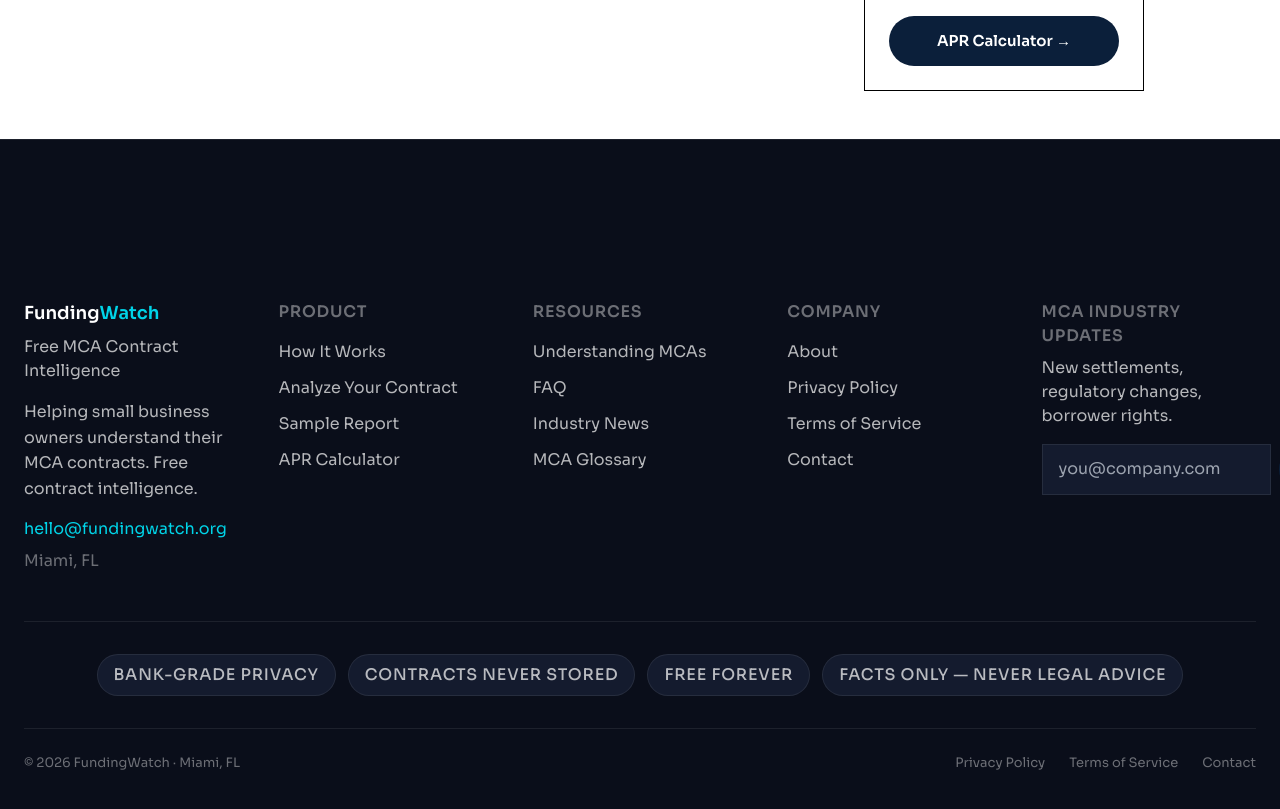
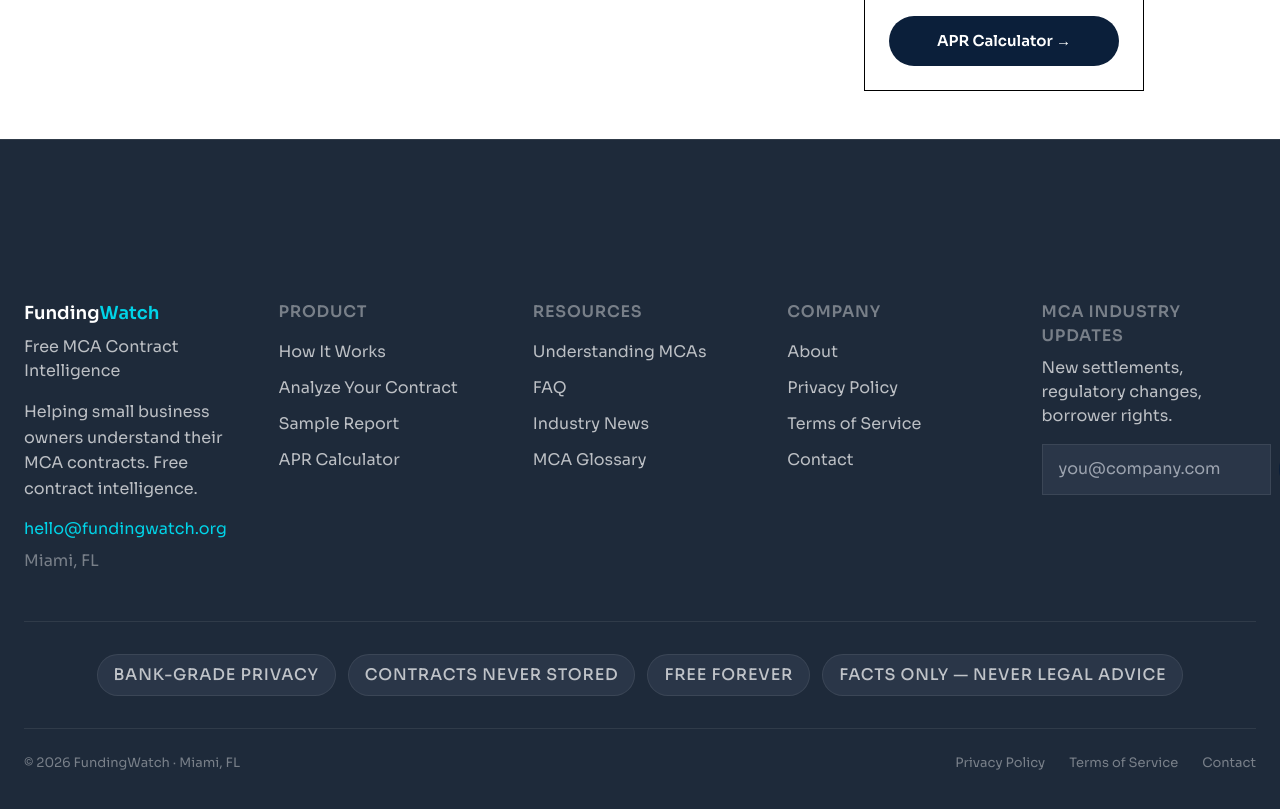
Before and after one commit to tchogorian/fundingwatch, a Next.js app: page /blog in a window 1280 px wide. Shown: the part 1520-2329 px from the top of the page. Built offline with nearby package versions, Linux system fonts and the light colour scheme.

Commit message:
design update

```diff
--- a/src/app/globals.css
+++ b/src/app/globals.css
@@ -7,9 +7,9 @@
 :root {
   /* Backgrounds */
   --bg-hero:        #1060C8;
-  --bg-dark:        #0A0E1A;
-  --bg-dark-2:      #0D1425;
-  --bg-dark-card:   #141B2E;
+  --bg-dark:        #1E2A3A;
+  --bg-dark-2:      #243044;
+  --bg-dark-card:   #2A3648;
   --bg-light:       #F7F9FC;
   --bg-white:       #FFFFFF;
 
@@ -26,7 +26,7 @@
   --grad-blue-teal: linear-gradient(135deg, #1060C8 0%, #0AABB8 100%);
   --grad-purple-blue: linear-gradient(135deg, #7B3FE4 0%, #1060C8 100%);
   --grad-teal-green: linear-gradient(135deg, #0AABB8 0%, #4AE880 100%);
-  --grad-dark: linear-gradient(180deg, #0A0E1A 0%, #0D1425 100%);
+  --grad-dark: linear-gradient(180deg, #1E2A3A 0%, #243044 100%);
 
   /* Text on dark */
   --on-dark-1:  #FFFFFF;
@@ -88,7 +88,7 @@
 }
 
 .section-dark-grad {
-  background: linear-gradient(160deg, #0F0A2A 0%, #0A1E5C 50%, #081830 100%);
+  background: linear-gradient(160deg, #2A3654 0%, #1E3A6E 50%, #1E3A5C 100%);
   color: var(--on-dark-1);
 }
 
@@ -121,13 +121,13 @@
 
 /* CTA gradient (blue → teal) */
 .cta-section {
-  background: linear-gradient(135deg, #0A1E5C 0%, #1060C8 50%, #0AABB8 100%);
+  background: linear-gradient(135deg, #1E3A6E 0%, #1060C8 50%, #0AABB8 100%);
   color: var(--on-dark-1);
 }
 
 /* ========== STATS BAR (Plaid: gradient bar + white boxes) ========== */
 .stats-bar {
-  background: linear-gradient(160deg, #0F0A2A 0%, #0A1E5C 50%, #081830 100%);
+  background: linear-gradient(160deg, #2A3654 0%, #1E3A6E 50%, #1E3A5C 100%);
   border-top: none;
   border-bottom: none;
   padding: 48px 0;
@@ -856,27 +856,31 @@ h3 {
   justify-content: center;
   min-height: 200px;
   padding: 48px 32px;
-  background: var(--bg-light);
-  border: 2px dashed var(--border-light);
-  border-radius: 14px;
+  background: var(--bg-white);
+  border: 2px dashed #94A3B8;
+  border-radius: 20px;
   cursor: pointer;
   transition: all 200ms;
+  box-shadow: 0 4px 24px rgba(0, 0, 0, 0.06), 0 0 0 1px rgba(0, 0, 0, 0.04);
 }
 .upload-zone:hover {
   border-color: var(--accent-teal);
-  background: rgba(10, 171, 184, 0.06);
-  box-shadow: var(--shadow-card);
+  background: rgba(10, 171, 184, 0.04);
+  box-shadow: 0 8px 32px rgba(10, 171, 184, 0.12), 0 0 0 2px rgba(10, 171, 184, 0.2);
 }
 .upload-zone.drag-over {
   border-color: var(--accent-teal);
   border-style: solid;
+  border-width: 2px;
   background: rgba(10, 171, 184, 0.08);
-  box-shadow: var(--shadow-card);
+  box-shadow: 0 12px 40px rgba(10, 171, 184, 0.15), 0 0 0 2px var(--accent-teal);
   transform: scale(1.01);
 }
 .upload-zone.has-error {
   border-color: var(--danger);
+  border-style: solid;
   background: var(--danger-bg);
+  box-shadow: 0 4px 24px rgba(229, 72, 77, 0.1);
 }
 .upload-icon {
   color: var(--accent-teal);
@@ -886,13 +890,13 @@ h3 {
 .upload-label {
   font-family: var(--font-body);
   font-size: 1.125rem;
-  font-weight: 500;
-  color: var(--text-dark-1);
+  font-weight: 600;
+  color: var(--on-light-1);
   margin-top: 16px;
 }
 .upload-sublabel {
-  font-size: 0.8rem;
-  color: var(--text-dark-3);
+  font-size: 0.875rem;
+  color: var(--on-light-3);
   margin-top: 6px;
 }
 .upload-browse {
@@ -900,6 +904,57 @@ h3 {
   text-decoration: underline;
   text-underline-offset: 3px;
   cursor: pointer;
+  margin-top: 12px;
+}
+/* ========== ACCORDION / FAQ / MCA EDUCATION CARDS ========== */
+.accordion-card {
+  background: var(--bg-white);
+  border: 1px solid var(--border-light);
+  border-radius: 16px;
+  box-shadow: 0 2px 12px rgba(0, 0, 0, 0.06);
+  overflow: hidden;
+  transition: box-shadow 200ms, border-color 200ms;
+}
+.accordion-card:hover {
+  box-shadow: 0 4px 20px rgba(0, 0, 0, 0.08);
+  border-color: #CBD5E1;
+}
+.accordion-card button {
+  width: 100%;
+  text-align: left;
+  padding: 18px 20px;
+  font-size: 16px;
+  font-weight: 600;
+  color: var(--on-light-1);
+  background: var(--bg-white);
+  border: none;
+  cursor: pointer;
+  display: flex;
+  align-items: center;
+  justify-content: space-between;
+  gap: 12px;
+  transition: background 150ms;
+}
+.accordion-card button:hover {
+  background: var(--bg-light);
+}
+.accordion-card .accordion-body {
+  border-top: 1px solid var(--border-light);
+  padding: 16px 20px 20px;
+  font-size: 16px;
+  line-height: 1.65;
+  color: var(--on-light-2);
+}
+/* Section eyebrow + title visibility (light sections) */
+.section-light .eyebrow,
+.section-white .eyebrow {
+  color: var(--accent-blue);
+}
+.section-light .section-heading,
+.section-white .section-heading {
+  color: var(--on-light-1);
+  font-size: clamp(1.5rem, 2.5vw, 2.25rem);
+  font-weight: 700;
   margin-top: 12px;
 }
 .upload-file-preview {
--- a/src/components/AboutFundingWatch.tsx
+++ b/src/components/AboutFundingWatch.tsx
@@ -15,11 +15,12 @@ export default function AboutFundingWatch() {
       <div className="section-inner mx-auto max-w-[1280px] px-4 sm:px-6">
         <div className="grid grid-cols-1 gap-12 lg:grid-cols-2 lg:items-center">
           <FadeIn className="lg:order-1">
-            <p className="eyebrow">OUR MISSION</p>
-            <h2 className="mt-3 text-3xl font-semibold leading-tight" style={{ color: "var(--color-text-primary)" }}>
-              Transparency for Every Business Owner
-            </h2>
-            <div className="mt-6 max-w-[520px] space-y-6 text-[var(--text-base)] leading-[1.8]" style={{ color: "var(--color-text-primary)" }}>
+            <div className="mission-block rounded-2xl border border-[var(--border-light)] bg-[var(--bg-light)] p-8 shadow-[0_2px_16px_rgba(0,0,0,0.06)] md:p-10">
+              <p className="eyebrow">OUR MISSION</p>
+              <h2 className="mt-3 text-3xl font-semibold leading-tight" style={{ color: "var(--color-text-primary)" }}>
+                Transparency for Every Business Owner
+              </h2>
+              <div className="mt-6 max-w-[520px] space-y-6 text-[var(--text-base)] leading-[1.8]" style={{ color: "var(--color-text-primary)" }}>
               <p>
                 The merchant cash advance industry processes over $12 billion every year. For many small businesses, an MCA is the fastest — sometimes the only — way to access working capital. But speed comes at a cost that most borrowers never fully understand.
               </p>
@@ -38,6 +39,7 @@ export default function AboutFundingWatch() {
                 </div>
               ))}
             </div>
+            </div>
           </FadeIn>
           <FadeIn delay={100} className="relative hidden lg:order-2 lg:block">
             <div className="flex justify-center">
--- a/src/components/MCAIndustrySpotlight.tsx
+++ b/src/components/MCAIndustrySpotlight.tsx
@@ -29,8 +29,8 @@ export default function MCAIndustrySpotlight() {
     <section className="section-dark" aria-label="Industry news">
       <div className="section-inner mx-auto max-w-[1280px] px-4 sm:px-6">
         <FadeIn>
-          <p className="eyebrow text-center" style={{ color: "var(--accent-cyan)" }}>INDUSTRY NEWS</p>
-          <h2 className="section-title text-center" style={{ color: "var(--on-dark-1)" }}>
+          <p className="eyebrow text-center text-[var(--accent-cyan)] font-semibold tracking-widest">INDUSTRY NEWS</p>
+          <h2 className="section-title text-center mt-2" style={{ color: "var(--on-dark-1)" }}>
             What&apos;s Happening in the MCA Industry
           </h2>
           <p className="mt-4 text-center text-[var(--text-base)]" style={{ color: "var(--on-dark-2)" }}>
--- a/src/components/UploadSection.tsx
+++ b/src/components/UploadSection.tsx
@@ -86,9 +86,9 @@ export default function UploadSection({
       className="section-light reveal"
       aria-label="Upload your contract"
     >
-      <div className="section-inner mx-auto max-w-[var(--max-width-narrow)] px-4 sm:px-6">
+      <div className="section-inner mx-auto max-w-[640px] px-4 sm:px-6">
         <p className="eyebrow text-center">ANALYZE YOUR CONTRACT</p>
-        <h2 className="mt-3 text-center font-semibold" style={{ color: "var(--color-text-primary)" }}>
+        <h2 className="section-heading text-center" style={{ color: "var(--color-text-primary)" }}>
           See What&apos;s Really in Your Agreement
         </h2>
         <p
--- a/src/components/WhatYourReportIncludes.tsx
+++ b/src/components/WhatYourReportIncludes.tsx
@@ -36,7 +36,7 @@ export default function WhatYourReportIncludes() {
       <div className="section-inner mx-auto max-w-[1280px] px-4 sm:px-6">
         <FadeIn>
           <p className="eyebrow text-center">YOUR ANALYSIS</p>
-          <h2 className="mt-3 text-center" style={{ color: "var(--color-text-primary)" }}>
+          <h2 className="section-heading text-center" style={{ color: "var(--color-text-primary)" }}>
             Everything You Need to Understand Your Contract
           </h2>
           <p className="mx-auto mt-4 max-w-[640px] text-center text-[var(--text-base)]" style={{ color: "var(--color-text-secondary)" }}>
@@ -47,7 +47,7 @@ export default function WhatYourReportIncludes() {
         <div className="mt-12 flex flex-col-reverse gap-12 lg:mt-16 lg:flex-row lg:items-start lg:gap-10">
           {/* Report mockup — left 55% */}
           <FadeIn delay={100} className="lg:order-2 lg:w-[55%]">
-            <div className="rounded-[var(--radius-lg)] border border-[var(--color-border-default)] p-6 shadow-[var(--shadow-sm)]" style={{ background: "#FFFFFF" }}>
+            <div className="report-mockup-card rounded-2xl border border-[var(--color-border-default)] p-6 shadow-[0_4px_24px_rgba(0,0,0,0.08)]" style={{ background: "#FFFFFF" }}>
               <div className="flex flex-col gap-6">
                 <div className="flex justify-center">
                   <div className="relative h-20 w-20">
@@ -94,7 +94,7 @@ export default function WhatYourReportIncludes() {
           <div className="flex flex-col gap-4 lg:order-1 lg:w-[45%]">
             {features.map((f, i) => (
               <FadeIn key={f.title} delay={150 + i * 60}>
-                <div className="rounded-[var(--radius-lg)] border-l-4 py-5 pl-5 pr-5 transition-shadow hover:shadow-[var(--shadow-md)]" style={{ borderLeftColor: "var(--color-accent-primary)", background: "#FFFFFF", borderColor: "var(--color-border-default)" }}>
+                <div className="rounded-[var(--radius-lg)] border-l-4 border-[var(--color-border-default)] py-5 pl-5 pr-5 transition-shadow hover:shadow-[0_4px_20px_rgba(0,0,0,0.08)]" style={{ borderLeftColor: "var(--color-accent-primary)", background: "#FFFFFF", borderColor: "var(--color-border-default)" }}>
                   <div className="flex gap-4">
                     <div className="flex h-6 w-6 shrink-0 items-center justify-center" style={{ color: "var(--color-accent-primary)" }}>
                       <f.icon className="h-6 w-6" aria-hidden />
```
Also changed, not shown: src/components/FAQ.tsx (+9 -10 lines), src/components/UnderstandingYourMCA.tsx (+9 -11 lines).
